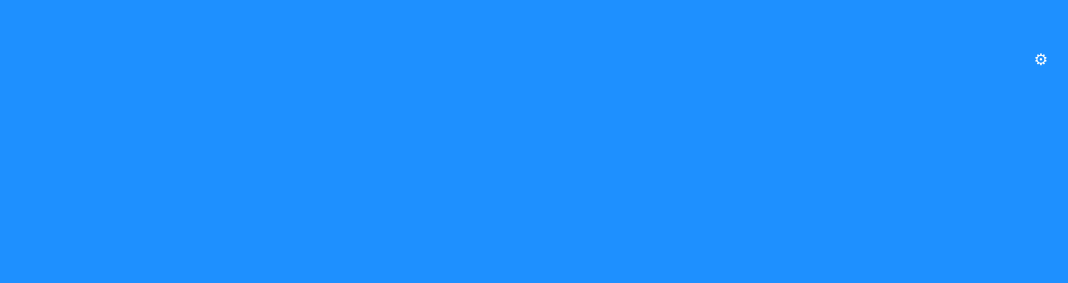
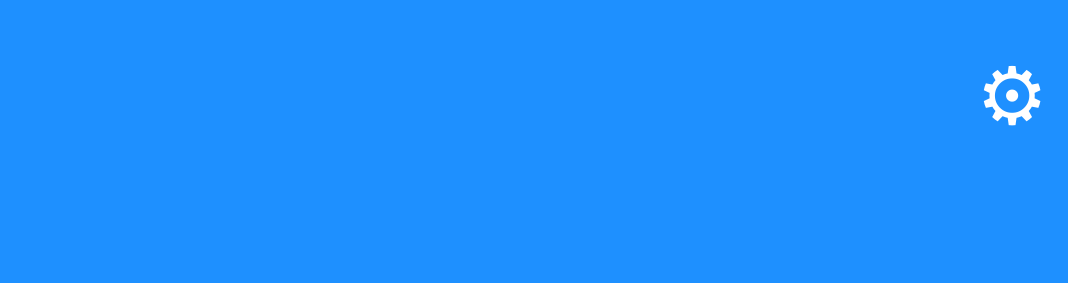
Before and after one commit to penumbra-PN/CS545-FinalProject, a website: page public/views/focuspage.html in a window 1280 px wide. Shown: the top 283 px of the page, without its empty margins (212-1280 px from the left). Drawn offline with Linux system fonts and the light colour scheme.

Commit message:
Made the settings icon larger

```diff
--- a/public/views/focuspage.html
+++ b/public/views/focuspage.html
@@ -52,6 +52,8 @@
     position: absolute;
     top: 50px;
     right: 20px;
+    font-size: 80px;
+    cursor: pointer;
   }
   .session-text {
   margin-bottom: 10px;
```
